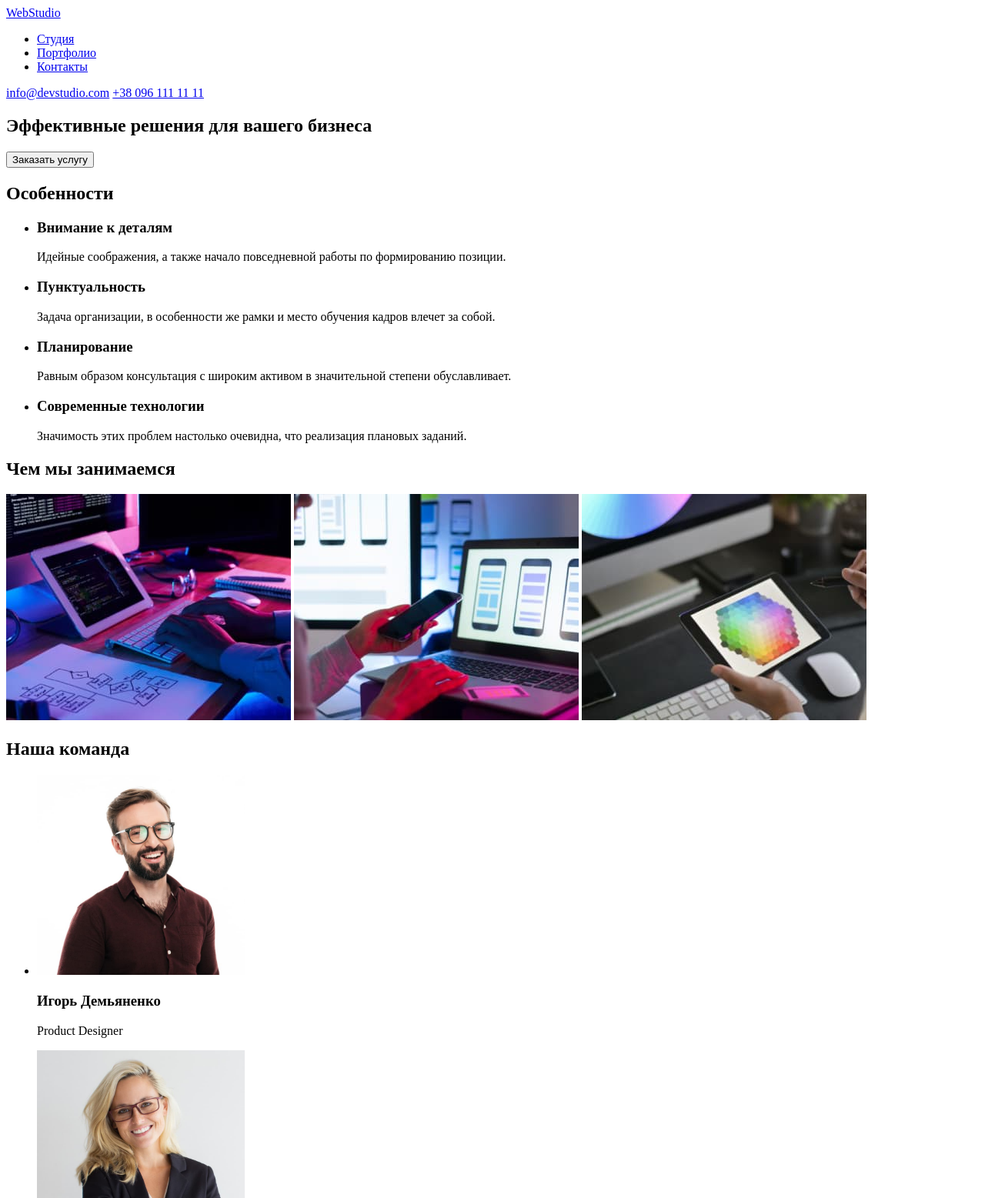
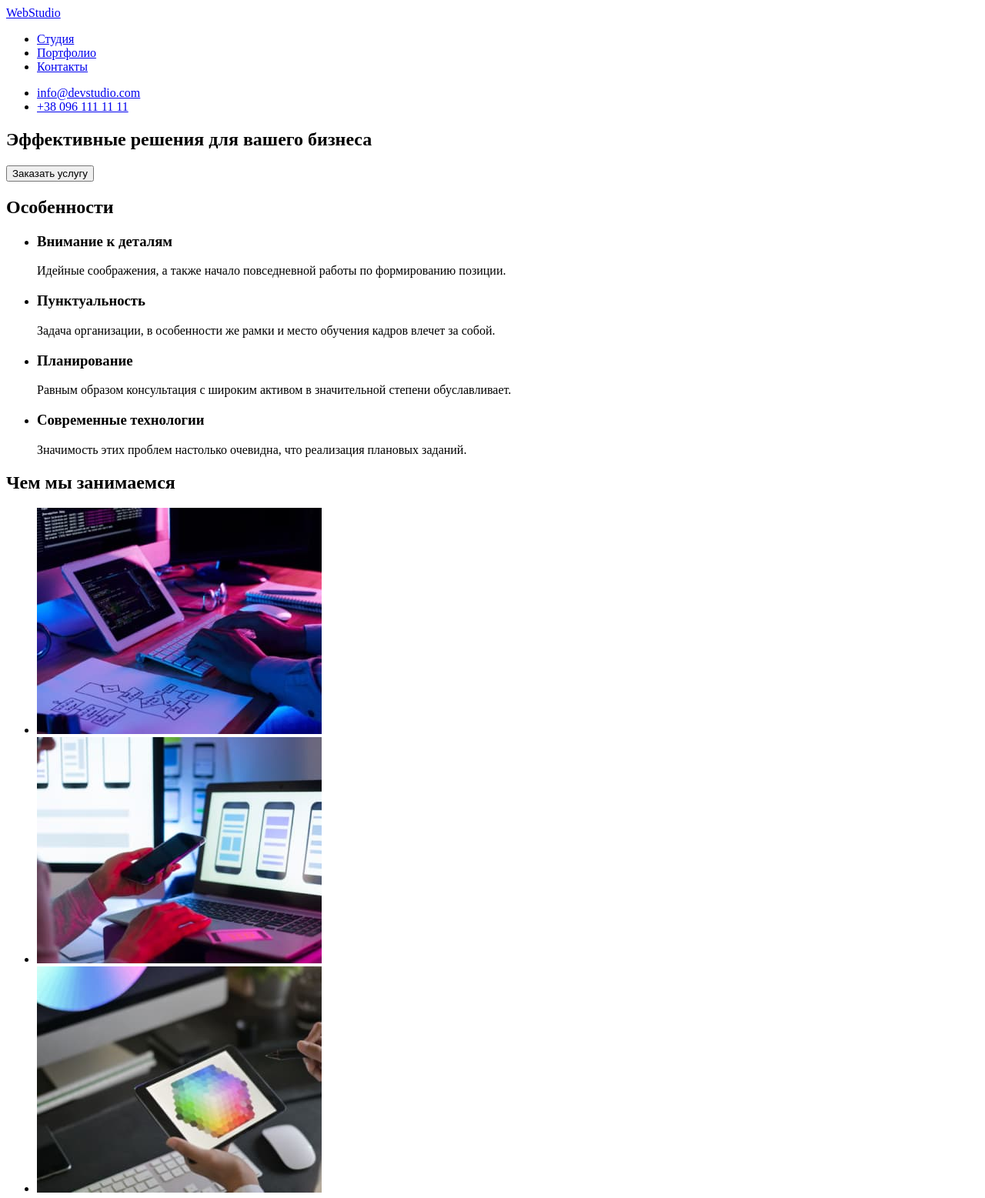
Before and after one commit to OlenaMetka/HomeWork-GitHub, a plain HTML site: page index.html in a window 1280 px wide. Shown: the top 1557 px of the page at 77% size. Drawn offline with Linux system fonts and the light colour scheme.

Commit message:
update index.html

```diff
--- a/index.html
+++ b/index.html
@@ -8,8 +8,8 @@
   </head>
   <body>
     <header>
-      <a href="#"><span>Web</span>Studio</a>
       <nav>
+        <a href="#"><span>Web</span>Studio</a>
         <ul>
           <li>
             <a href="#">Студия </a>
@@ -22,10 +22,14 @@
           </li>
         </ul>
       </nav>
-      <div>
-        <a href="mailto:info@devstudio.com">info@devstudio.com</a>
-        <a href="tel:+38096111111">+38 096 111 11 11</a>
-      </div>
+      <ul>
+        <li>
+          <a href="mailto:info@devstudio.com">info@devstudio.com</a>
+        </li>
+        <li>
+          <a href="tel:+38096111111">+38 096 111 11 11</a>
+        </li>
+      </ul>
     </header>
     <main>
       <section class="Hat">
@@ -67,9 +71,17 @@
       </section>
       <section class="work-examples">
         <h2>Чем мы занимаемся</h2>
-        <img src="./images/box1.jpg" alt="персональный компьютер" width="370" />
-        <img src="./images/box2.jpg" alt="ноутбук" width="370" />
-        <img src="./images/box3.jpg" alt="планшет" width="370" />
+        <ul>
+          <li>
+            <img src="./images/box1.jpg" alt="персональный компьютер" width="370"/>
+          </li>
+          <li>
+            <img src="./images/box2.jpg" alt="ноутбук" width="370" />
+          </li>
+          <li>
+            <img src="./images/box3.jpg" alt="планшет" width="370" />
+          </li>
+        </ul>
       </section>
       <section>
         <h2>Наша команда</h2>
```
